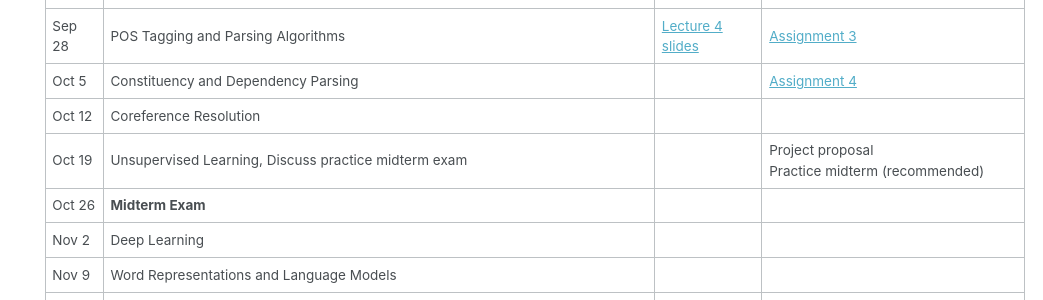
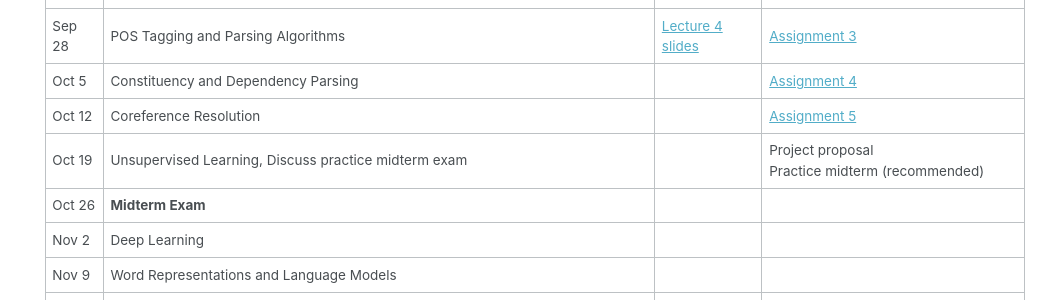
Before and after one commit to rasikabh/rasikabh.github.io, a Jekyll site: the page built from _pages/nlp2020.md, in a window 1280 px wide and 900 px high, scrolled down 810 px. Shown: the part 152-452 px from the top of the window, without its empty margins (237-1280 px from the left). Built offline with Jekyll 4.4.1, drawn with Linux system fonts in a browser that asks for light colours.

Commit message:
Update nlp2020.md

```diff
--- a/_pages/nlp2020.md
+++ b/_pages/nlp2020.md
@@ -39,7 +39,7 @@
 | Sep 21 | English Syntactic Structures and Part-of-Speech Tagging                                       | [Lecture 3 slides](https://docs.google.com/presentation/d/1IfidlCd-aRD09dVuyZuceC_9YPF3Lavn0id3FaE_scs/edit?usp=sharing) | [Assignment 2](https://docs.google.com/document/d/1abkiH-ZHFLWui194xOtp1XY6GxyjGh-DXdrlXjrb_kE/edit?usp=sharing), Statement of project interest |
 | Sep 28 | POS Tagging and Parsing Algorithms                                                            | [Lecture 4 slides](https://docs.google.com/presentation/d/1atemcwZZUI8DBydpk8fwVyMjVaQHXRHIrqUdEmloTPI/edit?usp=sharing) | [Assignment 3](https://docs.google.com/document/d/1rpZxvdi5x6xrJhsjzX9MlcaBydAaJgLwTeAZ_PmnN5U/edit?usp=sharing) |
 | Oct 5  | Constituency and Dependency Parsing                                                           |        | [Assignment 4](https://docs.google.com/document/d/1iNvFtZkI9eAQzK4XHKw5UeL966g0OY7p7VQzglZJLmk/edit?usp=sharing) |
-| Oct 12 | Coreference Resolution                                                                        |        |                |
+| Oct 12 | Coreference Resolution                                                                        |        | [Assignment 5](https://docs.google.com/document/d/1cvFc5oSdIbfPujZCgTSOkdqS9jVvwZsGF8daGMWXXB8/edit?usp=sharing) |
 | Oct 19 | Unsupervised Learning, Discuss practice midterm exam                                          |        | Project proposal <br> Practice midterm (recommended) |
 | Oct 26 | **Midterm Exam**                                                                              |        |                |
 | Nov 2  | Deep Learning                                                                                 |        |                |
```
